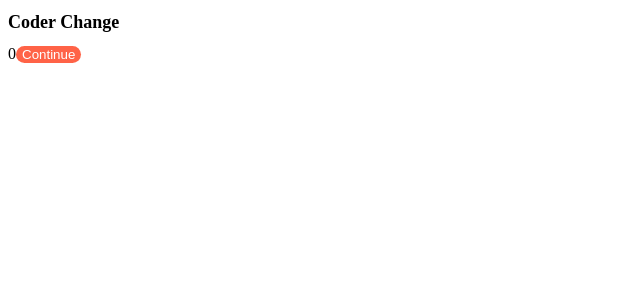
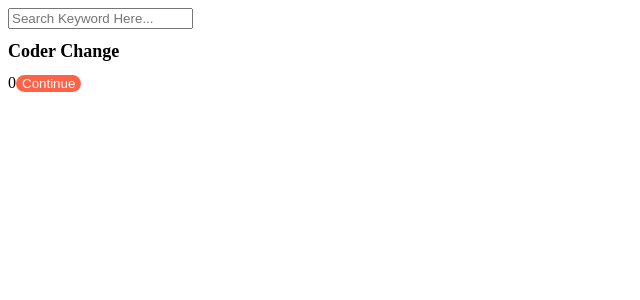
Before and after one commit to leeyounggue/react_begin, a React (Create React App) app: page / in a window 1280 px wide. Shown: the top 300 px of the page, without its empty margins (0-640 px from the left). Built offline with nearby package versions, Linux system fonts and the light colour scheme.

Commit message:
테스트

```diff
--- a/src/App.js
+++ b/src/App.js
@@ -11,6 +11,7 @@ function App() {
     }, []);
     return (
     <div>
+        <input type="text" placeholder="Search Keyword Here..." />
         <h1 className={styles.title}>Coder Change</h1>
         <span>{counter}</span>
         <Button text={"Continue"} onClicker={onClick} />
```
